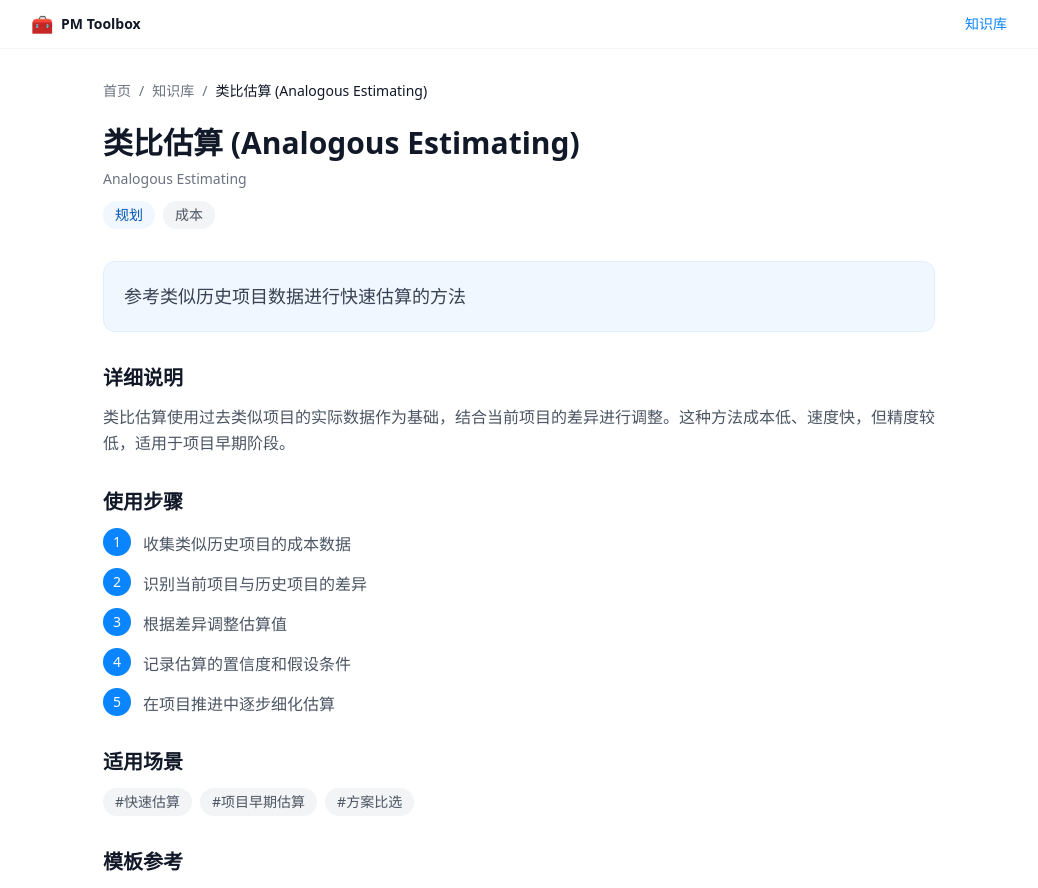
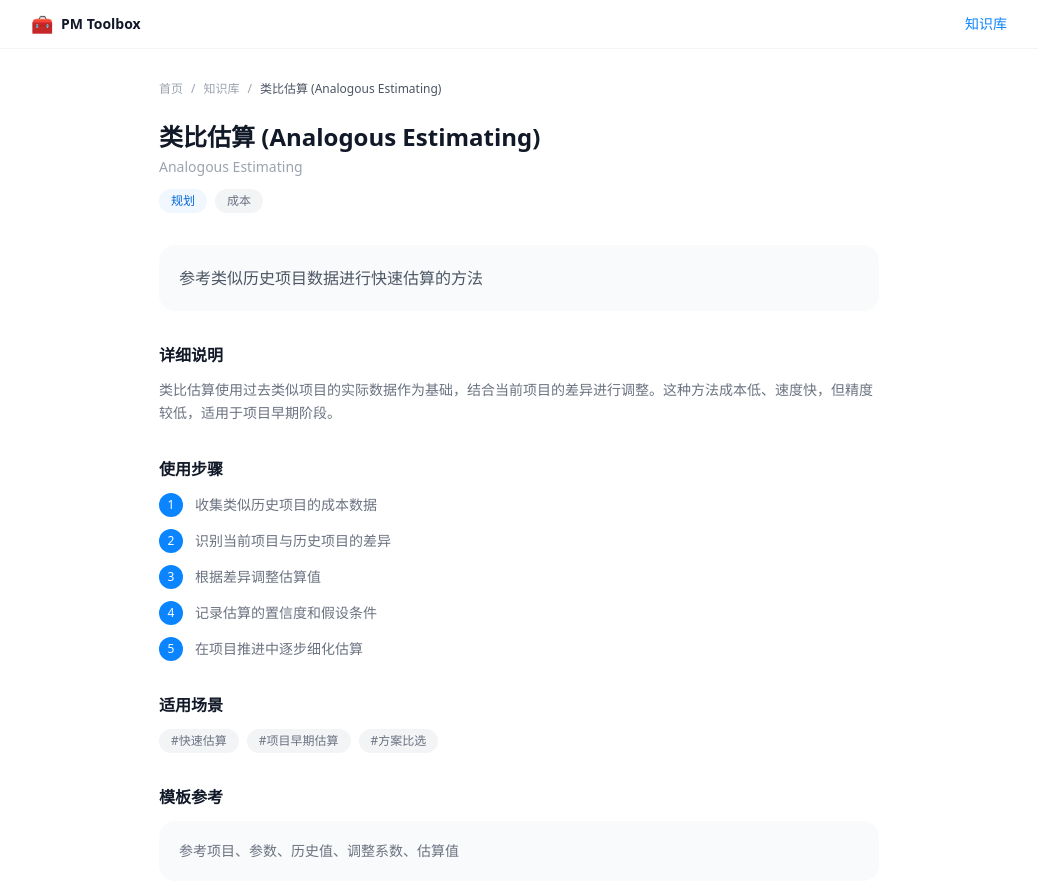
Before and after one commit to goldwish1/pm-toolbox, a Next.js app: page /knowledge/analogous-estimating in a window 1280 px wide. Shown: the top 888 px of the page, without its empty margins (121-1159 px from the left). Built offline with nearby package versions, Linux system fonts and the light colour scheme.

Commit message:
style: unify tool detail page with apple-style visuals
Co-Authored-By: Claude Opus 4.6 <noreply@anthropic.com>

```diff
--- a/src/app/knowledge/[slug]/page.tsx
+++ b/src/app/knowledge/[slug]/page.tsx
@@ -18,55 +18,55 @@ export default function ToolDetailPage({
   const relatedTools = getRelatedTools(tool);
 
   return (
-    <div className="max-w-4xl mx-auto px-4 sm:px-6 lg:px-8 py-8">
+    <div className="max-w-3xl mx-auto px-6 py-8">
       {/* Breadcrumb */}
-      <nav className="text-sm text-gray-500 mb-6">
-        <Link href="/" className="hover:text-primary-600">
+      <nav className="text-xs text-gray-400 mb-6">
+        <Link href="/" className="hover:text-gray-600 transition-colors">
           首页
         </Link>
         <span className="mx-2">/</span>
-        <Link href="/knowledge" className="hover:text-primary-600">
+        <Link href="/knowledge" className="hover:text-gray-600 transition-colors">
           知识库
         </Link>
         <span className="mx-2">/</span>
-        <span className="text-gray-900">{tool.name}</span>
+        <span className="text-gray-600">{tool.name}</span>
       </nav>
 
       {/* Header */}
       <div className="mb-8">
-        <h1 className="text-3xl font-bold text-gray-900 mb-2">{tool.name}</h1>
-        <p className="text-gray-500 text-sm">{tool.nameEn}</p>
+        <h1 className="text-2xl font-semibold text-gray-900 mb-1">{tool.name}</h1>
+        <p className="text-sm text-gray-400">{tool.nameEn}</p>
         <div className="flex flex-wrap gap-2 mt-3">
-          <span className="inline-block px-3 py-1 bg-primary-50 text-primary-700 text-sm rounded-full">
+          <span className="inline-block px-3 py-1 bg-primary-50 text-primary-600 text-xs rounded-full">
             {tool.processGroup}
           </span>
-          <span className="inline-block px-3 py-1 bg-gray-100 text-gray-600 text-sm rounded-full">
+          <span className="inline-block px-3 py-1 bg-gray-100 text-gray-500 text-xs rounded-full">
             {tool.knowledgeArea}
           </span>
         </div>
       </div>
 
       {/* Summary */}
-      <div className="bg-primary-50 border border-primary-100 rounded-xl p-5 mb-8">
-        <p className="text-gray-700 text-lg leading-relaxed">{tool.summary}</p>
+      <div className="bg-gray-50 rounded-2xl p-5 mb-8">
+        <p className="text-gray-600 text-base leading-relaxed">{tool.summary}</p>
       </div>
 
       {/* Description */}
       <section className="mb-8">
-        <h2 className="text-xl font-semibold text-gray-900 mb-3">详细说明</h2>
-        <p className="text-gray-600 leading-relaxed">{tool.description}</p>
+        <h2 className="text-base font-semibold text-gray-900 mb-3">详细说明</h2>
+        <p className="text-sm text-gray-500 leading-relaxed">{tool.description}</p>
       </section>
 
       {/* Steps */}
       <section className="mb-8">
-        <h2 className="text-xl font-semibold text-gray-900 mb-3">使用步骤</h2>
+        <h2 className="text-base font-semibold text-gray-900 mb-3">使用步骤</h2>
         <ol className="space-y-3">
           {tool.steps.map((step, i) => (
             <li key={i} className="flex gap-3">
-              <span className="flex-shrink-0 w-7 h-7 bg-primary-500 text-white rounded-full flex items-center justify-center text-sm font-medium">
+              <span className="flex-shrink-0 w-6 h-6 bg-primary-500 text-white rounded-full flex items-center justify-center text-xs font-medium">
                 {i + 1}
               </span>
-              <span className="text-gray-600 pt-1">{step}</span>
+              <span className="text-sm text-gray-500 pt-0.5">{step}</span>
             </li>
           ))}
         </ol>
@@ -74,12 +74,12 @@ export default function ToolDetailPage({
 
       {/* Scenarios */}
       <section className="mb-8">
-        <h2 className="text-xl font-semibold text-gray-900 mb-3">适用场景</h2>
+        <h2 className="text-base font-semibold text-gray-900 mb-3">适用场景</h2>
         <div className="flex flex-wrap gap-2">
           {tool.scenarios.map((scenario) => (
             <span
               key={scenario}
-              className="inline-block px-3 py-1 bg-gray-100 text-gray-600 text-sm rounded-full"
+              className="inline-block px-3 py-1 bg-gray-100 text-gray-500 text-xs rounded-full"
             >
               #{scenario}
             </span>
@@ -90,18 +90,18 @@ export default function ToolDetailPage({
       {/* Template */}
       {tool.template && (
         <section className="mb-8">
-          <h2 className="text-xl font-semibold text-gray-900 mb-3">模板参考</h2>
-          <div className="bg-gray-50 border border-gray-200 rounded-xl p-5">
-            <p className="text-gray-600">{tool.template}</p>
+          <h2 className="text-base font-semibold text-gray-900 mb-3">模板参考</h2>
+          <div className="bg-gray-50 rounded-2xl p-5">
+            <p className="text-sm text-gray-500">{tool.template}</p>
           </div>
         </section>
       )}
 
       {/* Related Tools */}
       {relatedTools.length > 0 && (
-        <section className="border-t border-gray-200 pt-8 mt-8">
-          <h2 className="text-xl font-semibold text-gray-900 mb-4">相关工具</h2>
-          <div className="grid grid-cols-1 sm:grid-cols-3 gap-4">
+        <section className="border-t border-gray-100 pt-8 mt-8">
+          <h2 className="text-base font-semibold text-gray-900 mb-4">相关工具</h2>
+          <div className="grid grid-cols-1 sm:grid-cols-3 gap-3">
             {relatedTools.map((t) => (
               <ToolCard key={t.slug} tool={t} />
             ))}
```
